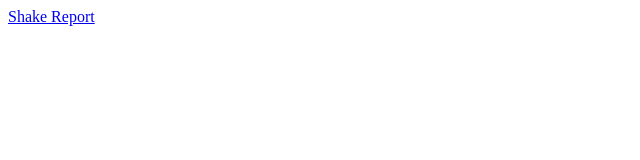
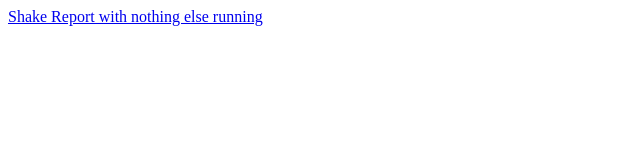
Before and after one commit to jf16688/jf16688.github.io, a plain HTML site: page index.html in a window 1280 px wide. Shown: the whole page, without its empty margins (0-640 px from the left). Drawn offline with Linux system fonts and the light colour scheme.

Commit message:
Added Shake report for Hadrian

```diff
--- a/index.html
+++ b/index.html
@@ -8,7 +8,7 @@
 </head>
 
 <body>
-  <a href="report1.html">Shake Report</a>
+  <a href="/report3.html">Shake Report with nothing else running</a>
 </body>
 
 </html>
```
